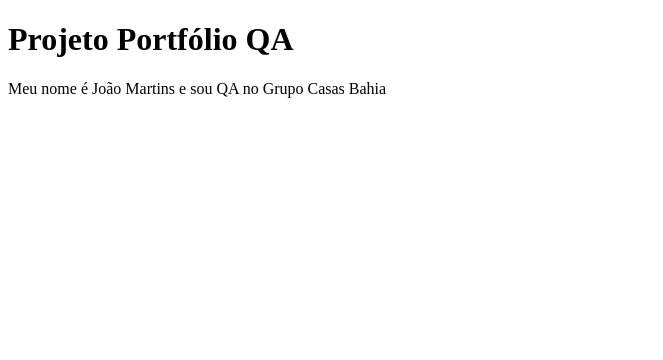
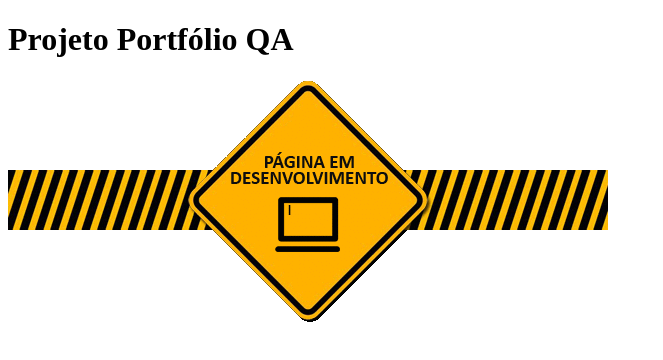
Before and after one commit to jfilhoGN/joao-via-papo.surge.sh, a website: page index.html in a window 1280 px wide. Shown: the whole page, without its empty margins (0-663 px from the left). Drawn offline with Linux system fonts and the light colour scheme.

Commit message:
agora vai 2

```diff
--- a/index.html
+++ b/index.html
@@ -10,7 +10,7 @@
   <body>
     <h1>Projeto Portfólio QA</h1>
 
-    <p> Meu nome é João Martins e sou QA no Grupo Casas Bahia</p>
+    <img src="images/loading.gif" alt="Site Em desenvolvimento">
   </body>
 
 </html>
```
Also changed, not shown: images/loading.gif (added).
